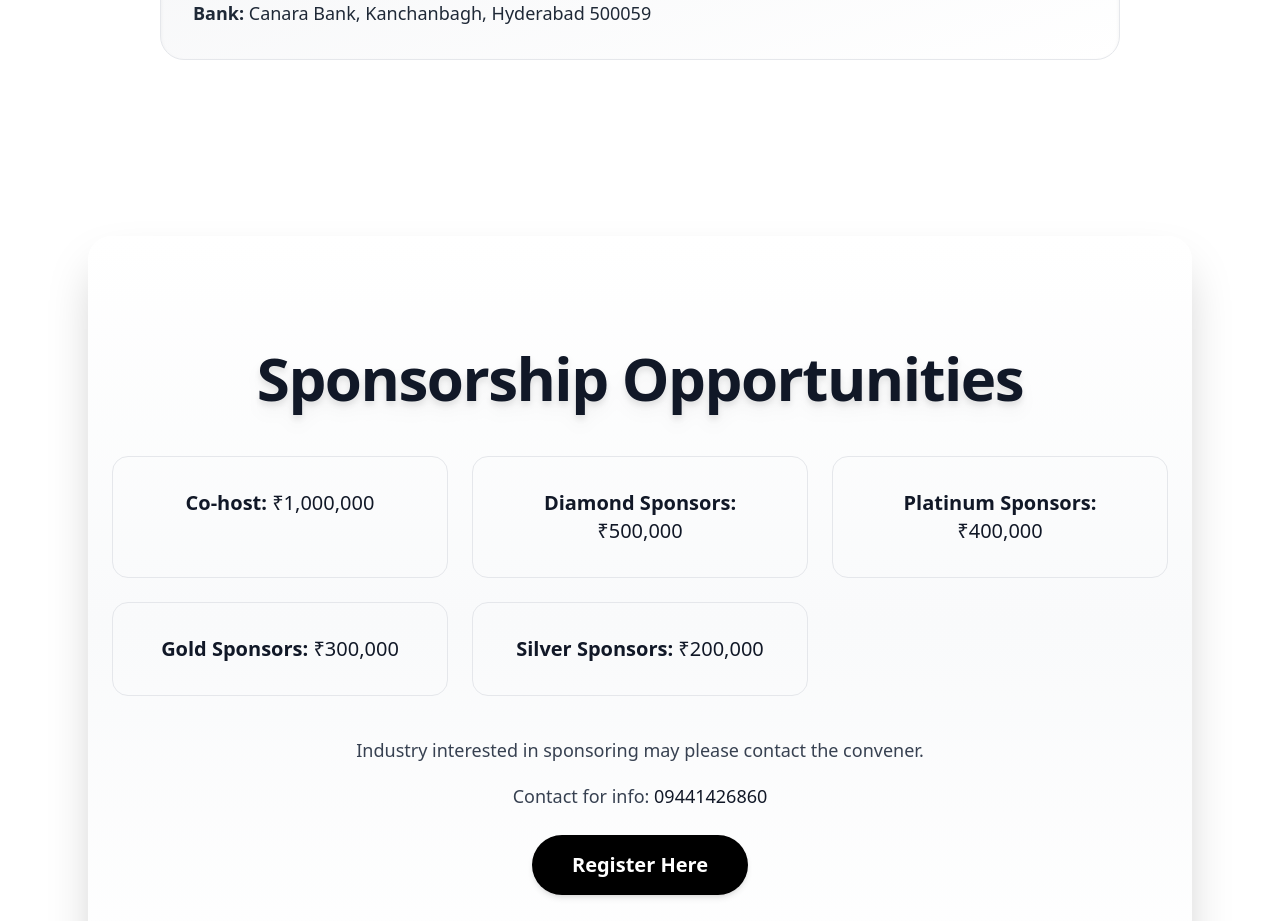
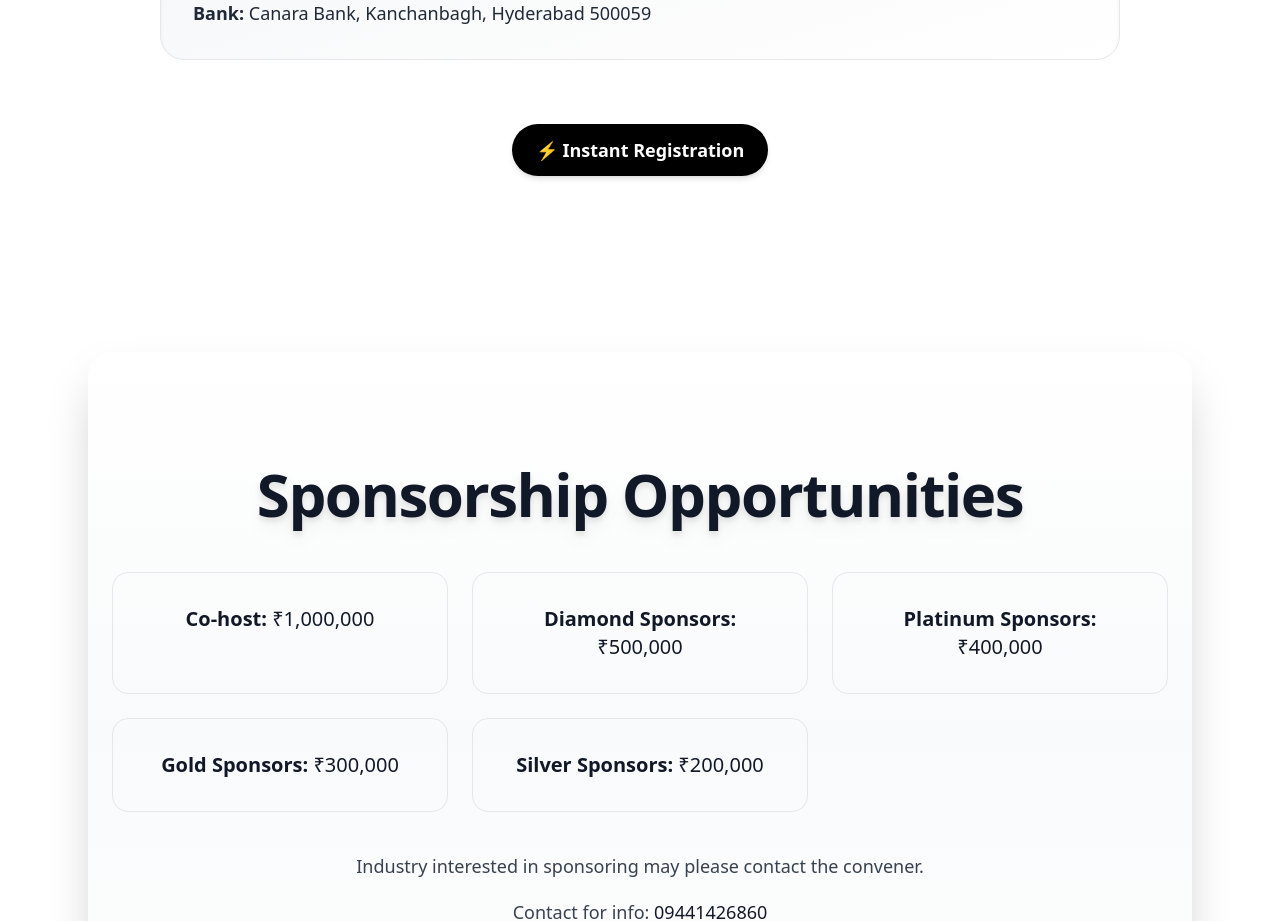
Before and after one commit to purushotham-singh/iceams2025-clone, a Next.js app: page / in a window 1280 px wide. Shown: the part 5760-6681 px from the top of the page. Built offline with nearby package versions, Linux system fonts and the light colour scheme; no server answers.

Commit message:
update: enhanced UI/UX and Firebase routing changes

```diff
--- a/src/app/api 00-35-12-987/register/route.ts
+++ /dev/null
@@ -1,6 +0,0 @@
-import { NextResponse } from 'next/server';
-export async function POST(req: Request) {
-  const data = await req.json();
-  // save to Firestore…
-  return NextResponse.json({ message: 'OK' });
-}
--- a/src/components/Banner.tsx
+++ b/src/components/Banner.tsx
@@ -35,7 +35,7 @@ export function Banner() {
           transition={{ delay: 0.7, duration: 0.8 }}
           className="text-base md:text-lg text-gray-600 italic mb-12 max-w-3xl mx-auto"
         >
-          Theme: "Advanced Materials and Structures – Innovations, Technologies and Way Forward"
+          Theme: &quot;Advanced Materials and Structures – Innovations, Technologies and Way Forward&quot;
         </motion.p>
 
         <motion.div
--- a/src/components/RegistrationDetails.tsx
+++ b/src/components/RegistrationDetails.tsx
@@ -27,16 +27,6 @@ export default function RegistrationDetails() {
             </li>
           ))}
         </ul>
-        <div className="relative">
-          <div className="absolute -top-24 right-0 sm:right-10 md:right-16 z-10 transform hover:scale-105 transition-transform duration-300">
-            <a
-              href="/registration"
-              className="bg-black text-white px-6 py-3 rounded-full text-lg font-semibold shadow-md hover:bg-gradient-to-r hover:from-green-400 hover:to-green-600 hover:text-white hover:no-underline transition-all duration-300 transform hover:scale-105"
-            >
-              ⚡ Instant Registration
-            </a>
-          </div>
-        </div>
         <div className="space-y-4 border-l-4 border-gray-200 pl-6 text-base text-gray-700 leading-relaxed mt-10">
           <p><strong>Last date for registration:</strong> 15 June 2025</p>
           <p><strong>Includes:</strong> Full conference access, sessions, meals, and delegate kit.</p>
@@ -55,6 +45,14 @@ export default function RegistrationDetails() {
             </ul>
           </div>
         </div>
+        <div className="mt-10 text-center">
+          <a
+            href="/registration"
+            className="inline-block bg-black text-white px-6 py-3 rounded-full text-lg font-semibold shadow-md hover:bg-gradient-to-r hover:from-green-400 hover:to-green-600 hover:text-white hover:no-underline transition-all duration-300 transform hover:scale-105"
+          >
+            ⚡ Instant Registration
+          </a>
+        </div>
       </div>
     </section>
   );
```
